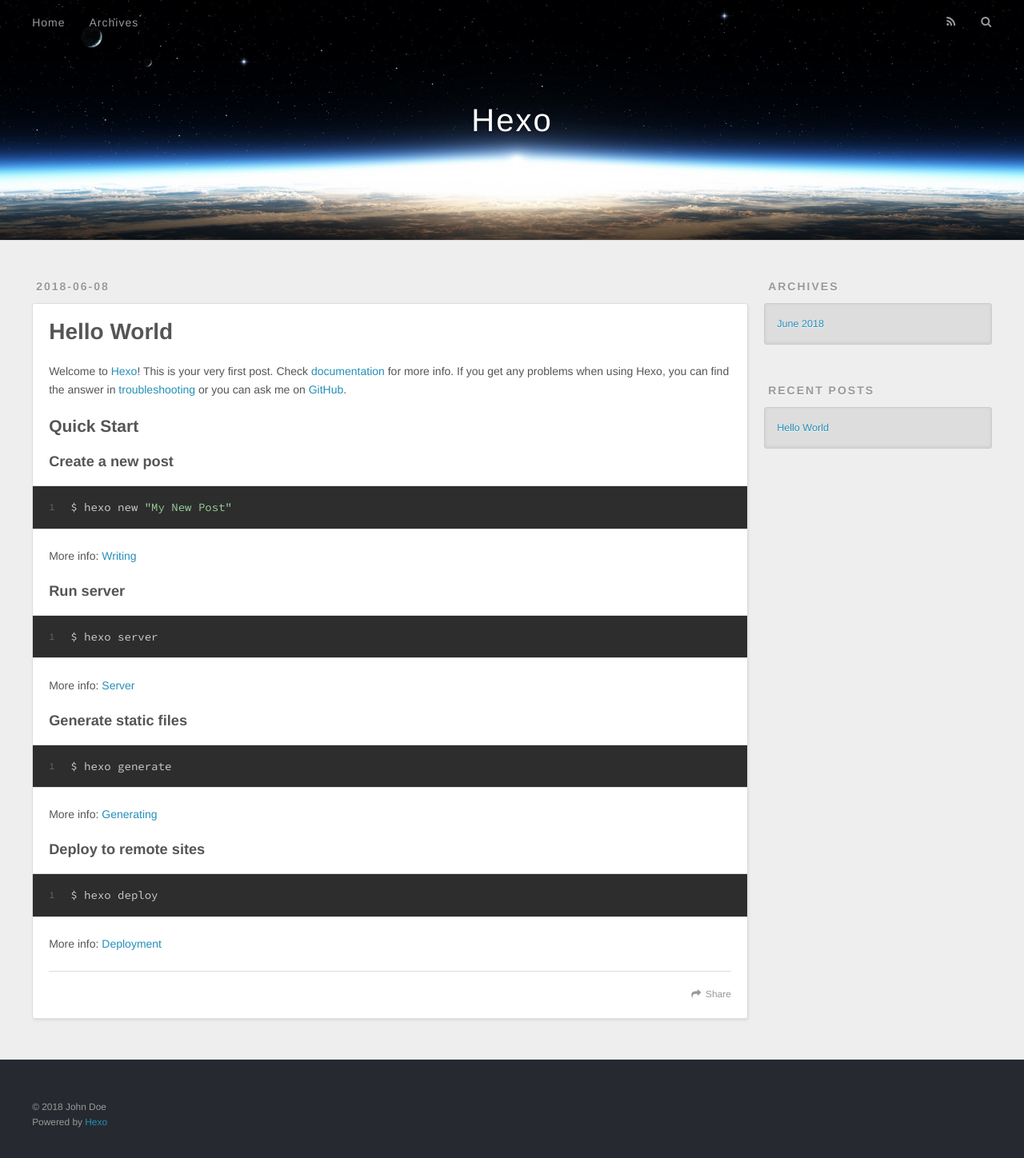
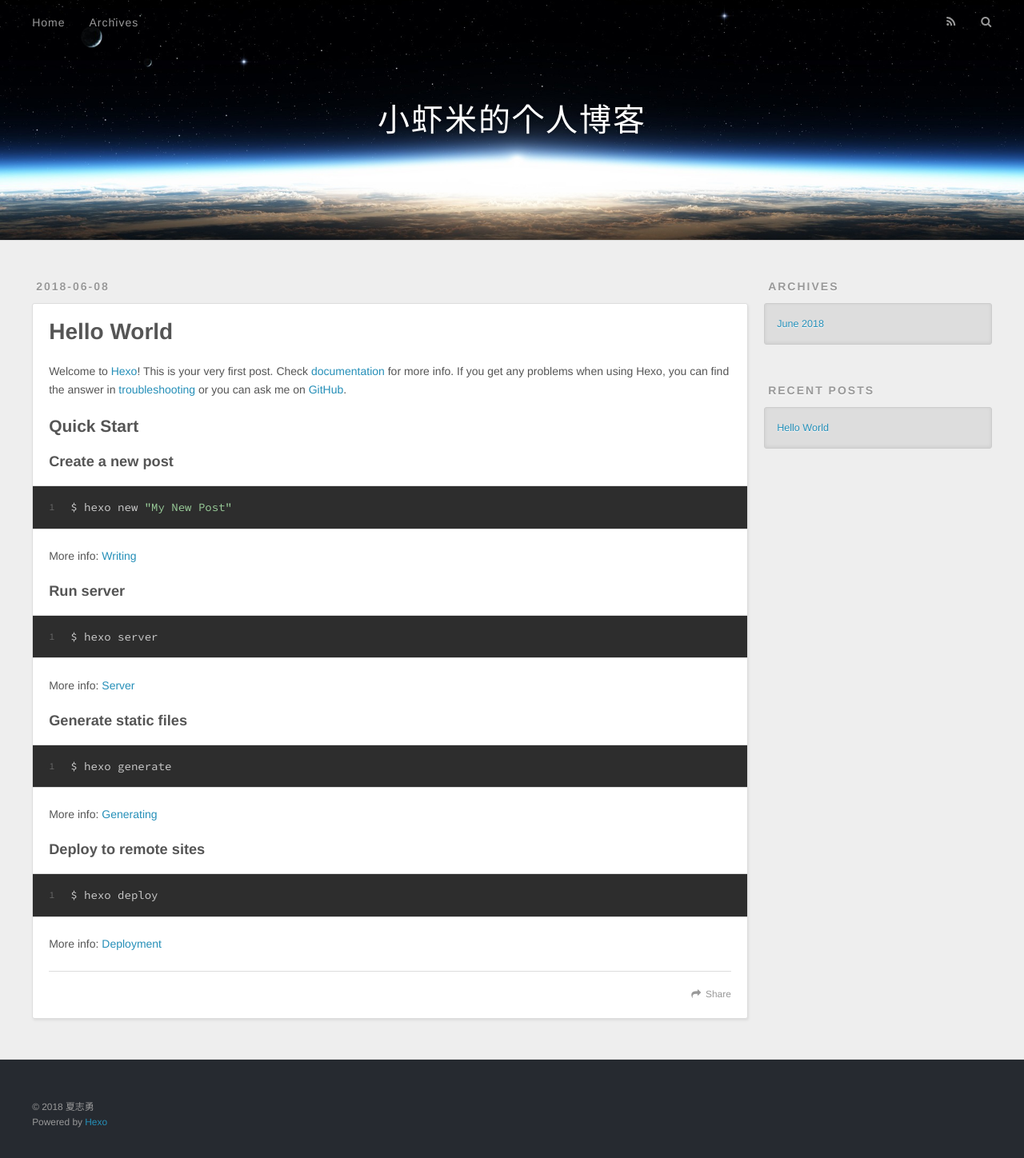
Before and after one commit to xiazhiyong/xiazhiyong.github.io, a plain HTML site: page index.html in a window 1280 px wide. Shown: the whole page at 80% size. Drawn offline with nearby package versions, Linux system fonts and the light colour scheme.

Commit message:
Site updated: 2018-06-08 14:29:55

```diff
--- a/index.html
+++ b/index.html
@@ -3,17 +3,17 @@
 <head>
   <meta charset="utf-8">
 
-  <title>Hexo</title>
+  <title>小虾米的个人博客</title>
   <meta name="viewport" content="width=device-width, initial-scale=1, maximum-scale=1">
   <meta property="og:type" content="website">
-<meta property="og:title" content="Hexo">
+<meta property="og:title" content="小虾米的个人博客">
 <meta property="og:url" content="http://yoursite.com/index.html">
-<meta property="og:site_name" content="Hexo">
+<meta property="og:site_name" content="小虾米的个人博客">
 <meta property="og:locale" content="default">
 <meta name="twitter:card" content="summary">
-<meta name="twitter:title" content="Hexo">
+<meta name="twitter:title" content="小虾米的个人博客">
 
-    <link rel="alternate" href="/atom.xml" title="Hexo" type="application/atom+xml">
+    <link rel="alternate" href="/atom.xml" title="小虾米的个人博客" type="application/atom+xml">
 
 
     <link rel="icon" href="/favicon.png">
@@ -34,7 +34,7 @@
   <div id="header-outer" class="outer">
     <div id="header-title" class="inner">
       <h1 id="logo-wrap">
-        <a href="/" id="logo">Hexo</a>
+        <a href="/" id="logo">小虾米的个人博客</a>
       </h1>
 
     </div>
@@ -97,7 +97,7 @@
 
     </div>
     <footer class="article-footer">
-      <a data-url="http://yoursite.com/2018/06/08/hello-world/" data-id="cji5koytl000088usu1mxwx03" class="article-share-link">Share</a>
+      <a data-url="http://yoursite.com/2018/06/08/hello-world/" data-id="cji5lco3d0000ususjrmnx49a" class="article-share-link">Share</a>
 
 
     </footer>
@@ -152,7 +152,7 @@
 
   <div class="outer">
     <div id="footer-info" class="inner">
-      &copy; 2018 John Doe<br>
+      &copy; 2018 夏志勇<br>
       Powered by <a href="http://hexo.io/" target="_blank">Hexo</a>
     </div>
   </div>
```
Also changed, not shown: 2018/06/08/hello-world/index.html (+6 -6 lines), archives/2018/06/index.html (+7 -7 lines), archives/2018/index.html (+7 -7 lines), archives/index.html (+7 -7 lines).
